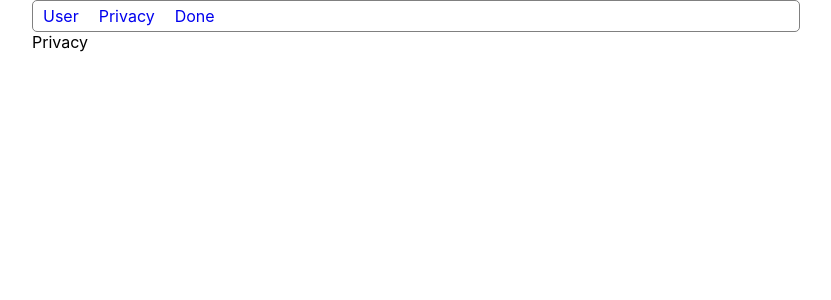
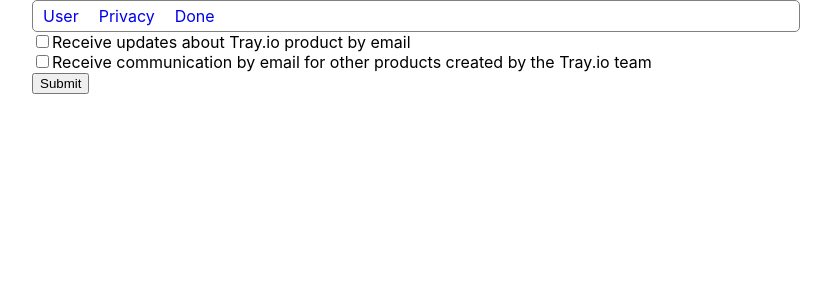
Before and after one commit to Yagogc/tray-test, a React (Create React App) app: page /user in a window 1280 px wide. Both pictures are taken after typing "Sample", "Sample", "name@example.com", "Sample123" into the empty fields and a click on the button "Submit". Shown: the top 300 px of the page, without its empty margins (224-1055 px from the left). Built offline with nearby package versions, Linux system fonts and the light colour scheme.

Commit message:
Add Privacy form

```diff
--- a/src/components/Inputs/Inputs.tsx
+++ b/src/components/Inputs/Inputs.tsx
@@ -2,14 +2,21 @@ import React from 'react'
 import { useForm } from 'react-hook-form'
 
 interface InputProps {
-  type: string
   name: string
   register: ReturnType<typeof useForm>['register']
+}
+interface InputTextProps extends InputProps {
+  type: string
   errors: ReturnType<typeof useForm>['errors']
   isRequired?: boolean
 }
 
-const Input: React.FC<InputProps> = ({ type, name, register, errors }) => {
+const InputText: React.FC<InputTextProps> = ({
+  type,
+  name,
+  register,
+  errors,
+}) => {
   return (
     <div>
       <label htmlFor={name}>{name}</label>
@@ -19,4 +26,19 @@ const Input: React.FC<InputProps> = ({ type, name, register, errors }) => {
   )
 }
 
-export { Input }
+interface InputCheckboxProps extends InputProps {}
+
+const InputCheckbox: React.FC<InputCheckboxProps> = ({
+  children,
+  name,
+  register,
+}) => {
+  return (
+    <div>
+      <input type="checkbox" name={name} ref={register} tabIndex={0} />
+      <label htmlFor={name}>{children}</label>
+    </div>
+  )
+}
+
+export { InputText, InputCheckbox }
--- a/src/components/Inputs/index.ts
+++ b/src/components/Inputs/index.ts
@@ -1,3 +1,3 @@
-import { Input } from './Inputs'
+import { InputText, InputCheckbox } from './Inputs'
 
-export { Input }
+export { InputText, InputCheckbox }
--- a/src/pages/Privacy.tsx
+++ b/src/pages/Privacy.tsx
@@ -1,7 +1,35 @@
 import React from 'react'
+import { useForm } from 'react-hook-form'
+import { useHistory } from 'react-router-dom'
+import { privacySchema } from '../validation/index'
+import { InputCheckbox } from '../components/Inputs'
+import routes from '../routes'
 
 const Privacy = () => {
-  return <div>Privacy</div>
+  let history = useHistory()
+  const { register, handleSubmit } = useForm<FormData>({
+    validationSchema: privacySchema,
+  })
+
+  const onSubmit = handleSubmit((data) => {
+    console.log(data)
+    history.push(routes.done)
+  })
+
+  return (
+    <div>
+      <form onSubmit={onSubmit}>
+        <InputCheckbox name="updates" register={register}>
+          Receive updates about Tray.io product by email
+        </InputCheckbox>
+        <InputCheckbox name="marketing" register={register}>
+          Receive communication by email for other products created by the
+          Tray.io team
+        </InputCheckbox>
+        <button type="submit">Submit</button>
+      </form>
+    </div>
+  )
 }
 
 export default Privacy
--- a/src/pages/User.tsx
+++ b/src/pages/User.tsx
@@ -1,8 +1,8 @@
 import React from 'react'
 import { useForm } from 'react-hook-form'
 import { useHistory } from 'react-router-dom'
-import userSchema from '../validation/index'
-import { Input } from '../components/Inputs'
+import { userSchema } from '../validation/index'
+import { InputText } from '../components/Inputs'
 import routes from '../routes'
 
 type FormData = {
@@ -26,10 +26,25 @@ const User = () => {
   return (
     <div>
       <form onSubmit={onSubmit}>
-        <Input type="text" name="name" register={register} errors={errors} />
-        <Input type="role" name="role" register={register} errors={errors} />
-        <Input type="email" name="email" register={register} errors={errors} />
-        <Input
+        <InputText
+          type="text"
+          name="name"
+          register={register}
+          errors={errors}
+        />
+        <InputText
+          type="role"
+          name="role"
+          register={register}
+          errors={errors}
+        />
+        <InputText
+          type="email"
+          name="email"
+          register={register}
+          errors={errors}
+        />
+        <InputText
           type="password"
           name="password"
           register={register}
--- a/src/validation/index.ts
+++ b/src/validation/index.ts
@@ -1,3 +1,4 @@
 import userSchema from './userSchema'
+import privacySchema from './privacySchema'
 
-export default userSchema
+export { userSchema, privacySchema }
--- /dev/null
+++ b/src/validation/privacySchema.ts
@@ -0,0 +1,8 @@
+import { boolean, object } from 'yup'
+
+const privacySchema = object().shape({
+  update: boolean(),
+  marketing: boolean(),
+})
+
+export default privacySchema
--- a/src/validation/userSchema.ts
+++ b/src/validation/userSchema.ts
@@ -12,9 +12,10 @@ const userSchema = object().shape({
     .max(35, 'Email must have less than 35 characters'),
   password: string()
     .required('Password is required')
+    .min(9, 'Password must have 9 characters at least')
     .matches(
       new RegExp('^(?=.*[0-9])(?=.*[a-z])(?=.*[A-Z])'),
-      'The password must have at least 9 characters, 1 uppercase and 1 lowercase'
+      'The password must have at least 1 number, 1 uppercase and 1 lowercase character'
     ),
 })
 
```
